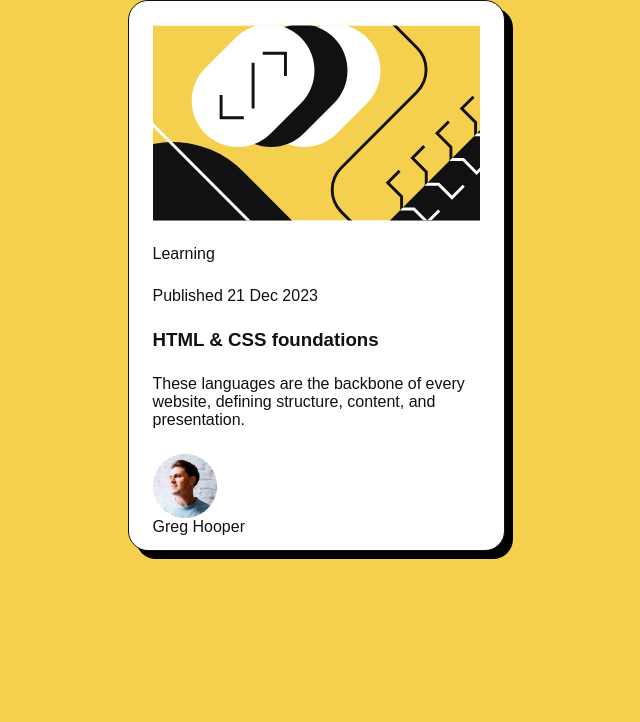
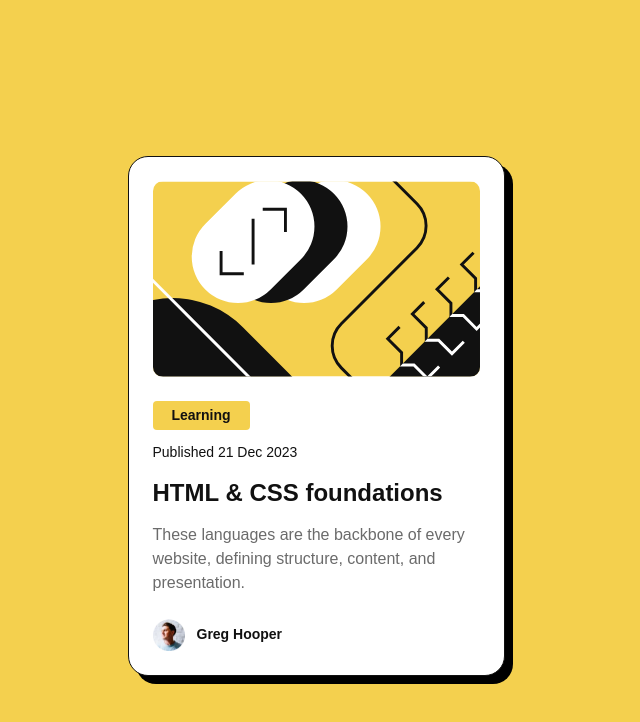
Before and after one commit to Oliko136/blog-preview-card, a plain HTML site: page index.html in a window 1280 px wide. Shown: the whole page, without its empty margins (324-964 px from the left). Drawn offline with Linux system fonts and the light colour scheme.

Commit message:
Styling complete

```diff
--- a/css/basic.css
+++ b/css/basic.css
@@ -4,7 +4,7 @@
     --gray-950: #111111;
     --gray-500: #6B6B6B;
     --font-family: 'Figtree', sans-serif;
-    --line-height: 2.25rem;
+    --line-height: 1.3125rem;
     --letter-spacing: 0px;
     --font-size-1: 1.5rem;
     --font-size-2: 1rem;
@@ -51,6 +51,7 @@ body {
     margin: 0;
     font-family: var(--font-family);
     font-weight: 500;
+    line-height: var(--line-height);
     color: var(--gray-950);
     background-color: var(--yellow);
 }
--- a/css/styles.css
+++ b/css/styles.css
@@ -5,18 +5,73 @@
     flex-direction: column;
     gap: var(--spacing-200);
     width: 327px;
-    height: 501px;
     border: 1px solid var(--gray-950);
     border-radius: 20px;
     box-shadow: 8px 8px 0px 0px #000;
     padding: var(--spacing-200);
     margin: auto;
+    margin-top: 156px;
     background-color: var(--white);
+}
+
+.card_content {
+    display: flex;
+    flex-direction: column;
+    gap: var(--spacing-150);
+}
+
+.card_img {
+    border-radius: 10px;
+}
+
+.card_tag {
+    width: 73px;
+    padding: var(--spacing-50) var(--spacing-150);
+    border-radius: 4px;
+    font-size: var(--font-size-3);
+    font-weight: 800;
+    text-align: center;
+    background-color: var(--yellow);
+}
+
+.card_date {
+    font-size: var(--font-size-3);
+}
+
+.card_title {
+    font-size: var(--font-size-1);
+    font-weight: 800px;
+    line-height: 2.25rem;
+}
+
+.card_description {
+    font-size: var(--font-size-2);
+    line-height: 1.5rem;
+    color: var(--gray-500);
+}
+
+.author {
+    display: flex;
+    align-items: center;
+    gap: var(--spacing-150);
+}
+
+.author_img {
+    width: 32px;
+    height: 32px;
+}
+
+.author_name {
+    font-size: var(--font-size-3);
+    font-weight: 800;
 }
 
 @media screen and (min-width: 1440px) {
     .card {
         width: 384px;
-        height: 522px;
+    }
+
+    .card_tag {
+        width: 82px;
     }
 }
--- a/index.html
+++ b/index.html
@@ -13,7 +13,10 @@
 <body>
 
   <article class="card">
+
     <img class="card_img" src="./assets/images/illustration-article.svg" alt="Abstract illustration"/>
+
+    <div class="card_content">
       <p class="card_tag">Learning</p>
 
       <p class="card_date">Published 21 Dec 2023</p>
@@ -21,12 +24,12 @@
       <h3 class="card_title">HTML & CSS foundations</h3>
 
       <p class="card_description">These languages are the backbone of every website, defining structure, content, and presentation.</p>
+    </div>
 
     <div class="author">
         <img class="author_img" src="./assets/images/image-avatar.webp"/>
         <p class="author_name">Greg Hooper</p>
     </div>
-
   </article>
 
 </body>
```
Lines whose indentation alone changed are shown as unchanged.
